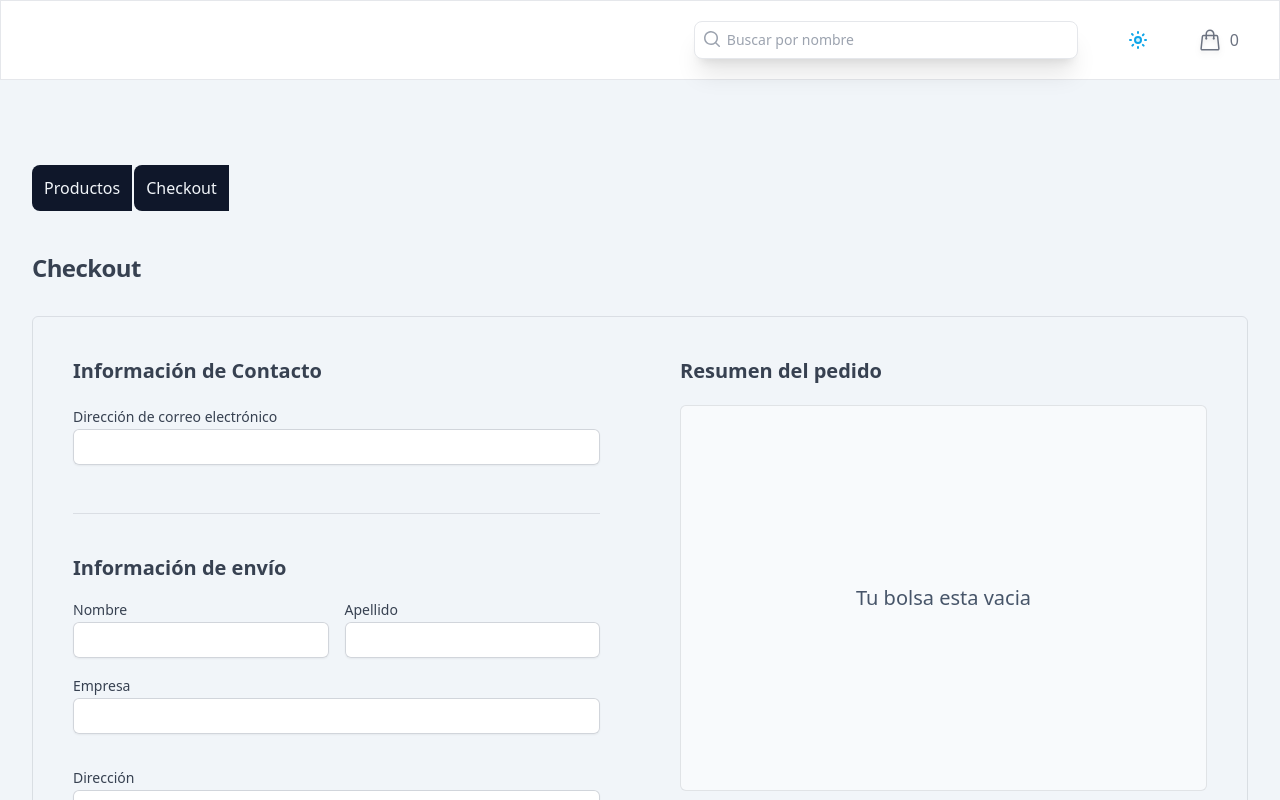
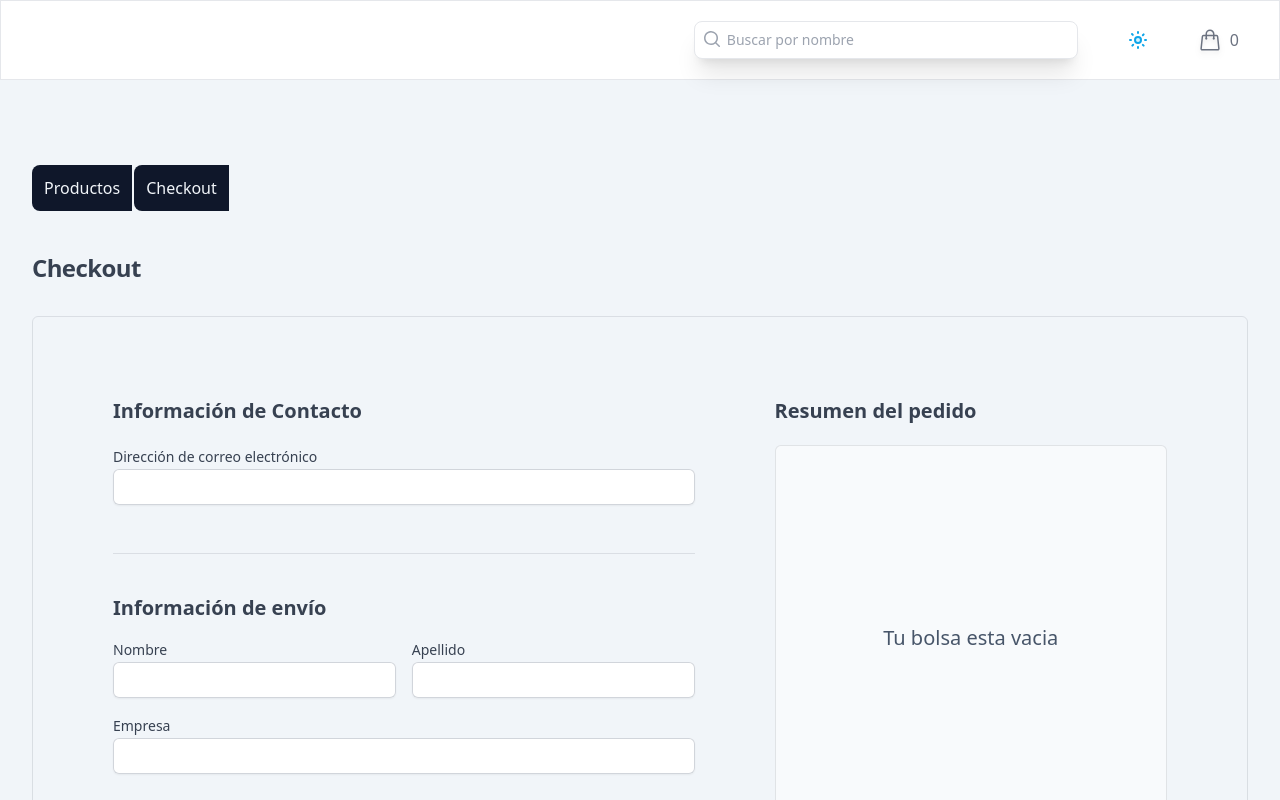
Before and after one commit to emiles23/cart, a Vue app: page / in a window 1280 px wide. Both pictures are taken after a click on the button "Checkout". Shown: the top 800 px of the page. Built offline with nearby package versions, Linux system fonts and the light colour scheme.

Commit message:
style: add a class col-span-7 in each div

```diff
--- a/src/pages/Checkout.vue
+++ b/src/pages/Checkout.vue
@@ -5,13 +5,13 @@
       Checkout
     </h2>
     <div class="
-        grid grid-cols-2
+        grid grid-cols-12
         gap-x-20 border
         border-gray-900/10
         dark:border-gray-700
-        min-h-screen p-10
+        min-h-screen p-20
         rounded-md">
-      <div>
+      <div class="col-span-7">
         <h2 class="text-xl font-semibold leading-7 pb-5">Información de Contacto</h2>
         <FormShipping class="mb-10" />
         <!-- Método de entrega -->
@@ -20,7 +20,7 @@
         <FormPayment class="mt-10" />
       </div>
       <!-- Resumen del pedido -->
-      <div>
+      <div class="col-span-5">
         <h2 class="text-xl font-semibold leading-7 pb-5">Resumen del pedido</h2>
         <OrderSummary />
       </div>
```
